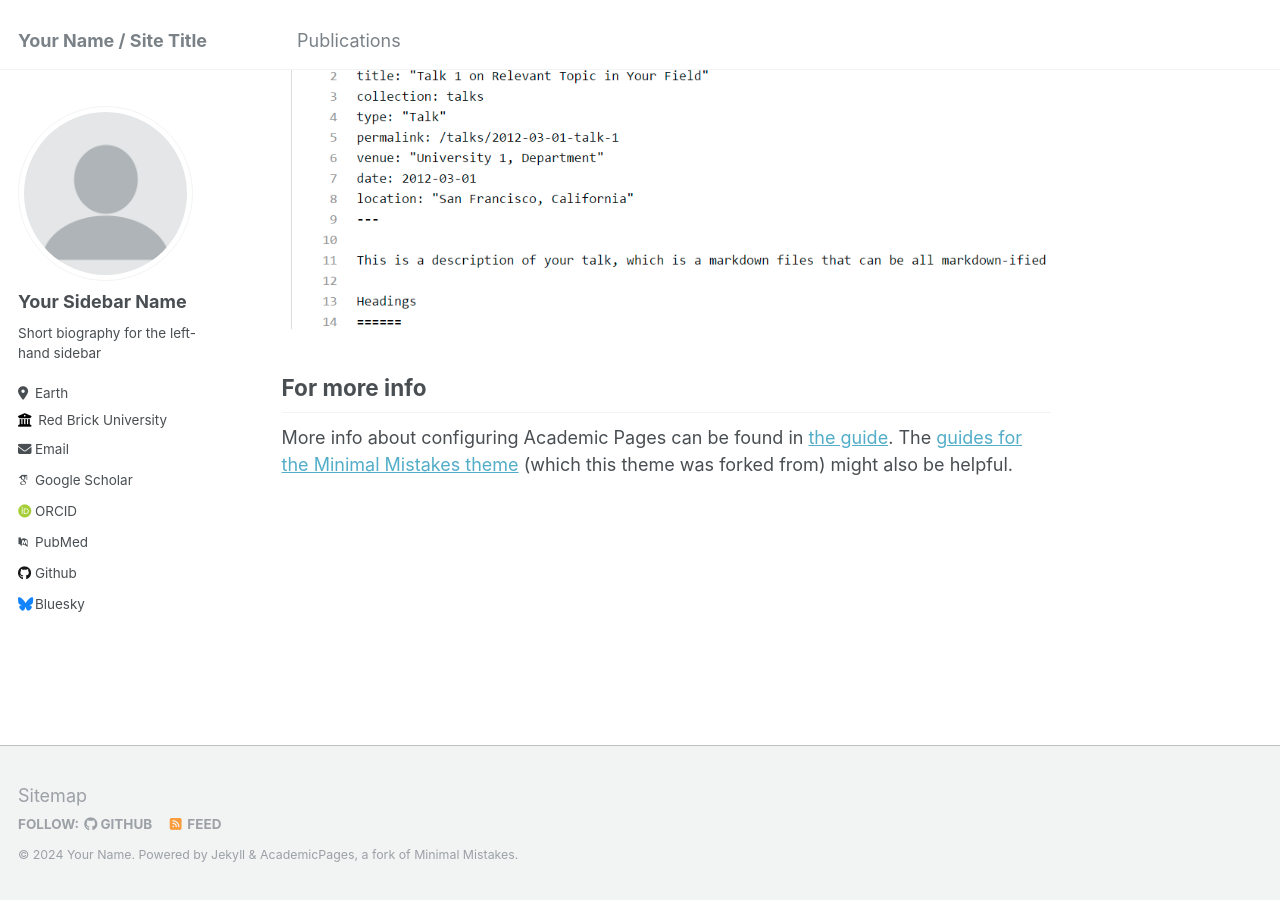
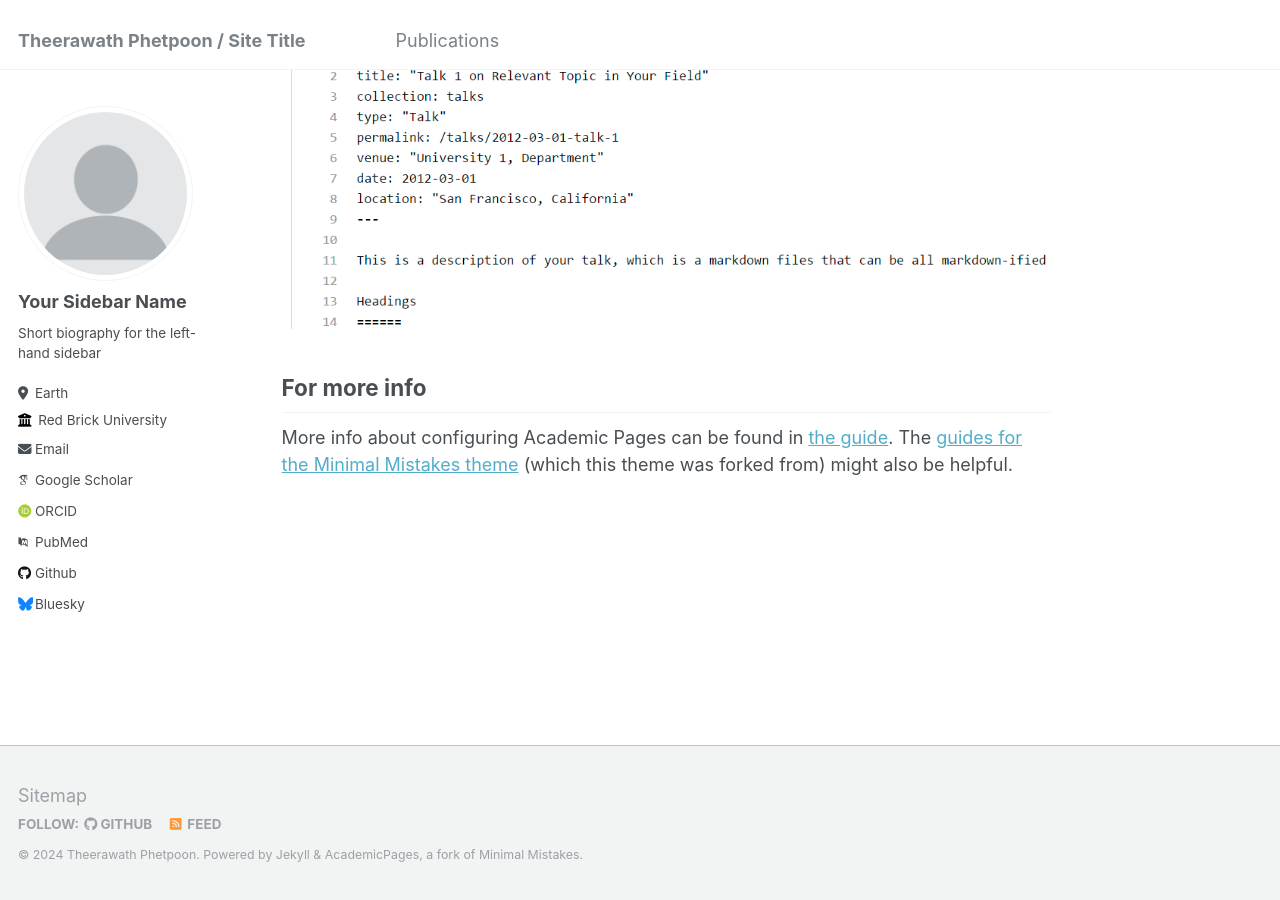
Before and after one commit to Jaramyy/Jaramyy.github.io, a Jekyll site: the page built from _pages/about.md, in a window 1280 px wide and 900 px high, scrolled down 2660 px. Built offline with Jekyll 4.4.1, drawn with Linux system fonts in a browser that asks for light colours; some web fonts are replaced.

Commit message:
Update _config.yml

```diff
--- a/_config.yml
+++ b/_config.yml
@@ -8,13 +8,13 @@
 
 # Basic Site Settings
 locale                   : "en-US"
-title                    : "Your Name / Site Title"
+title                    : "Theerawath Phetpoon / Site Title"
 title_separator          : "-"
-name                     : &name "Your Name"
+name                     : &name "Theerawath Phetpoon"
 description              : &description "personal description"
-url                      : https://academicpages.github.io # the base hostname & protocol for your site e.g. "https://mmistakes.github.io"
+url                      : https://jaramyy.github.io # the base hostname & protocol for your site e.g. "https://mmistakes.github.io"
 baseurl                  : "" # the subpath of your site, e.g. "/blog"
-repository               : "academicpages/academicpages.github.io"
+repository               : "jaramyy/academicpages.github.io"
 
 # Site Author - The following control what appear as part of the author content on the side bar.
 #               If a field is blank the icon and link will not appear, otherwise it will be shown.
```
